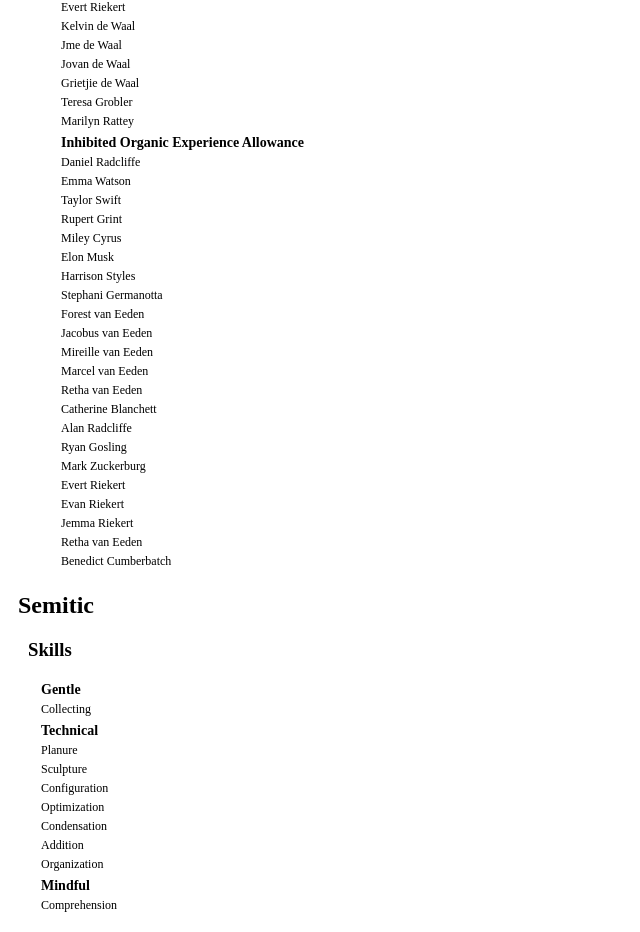
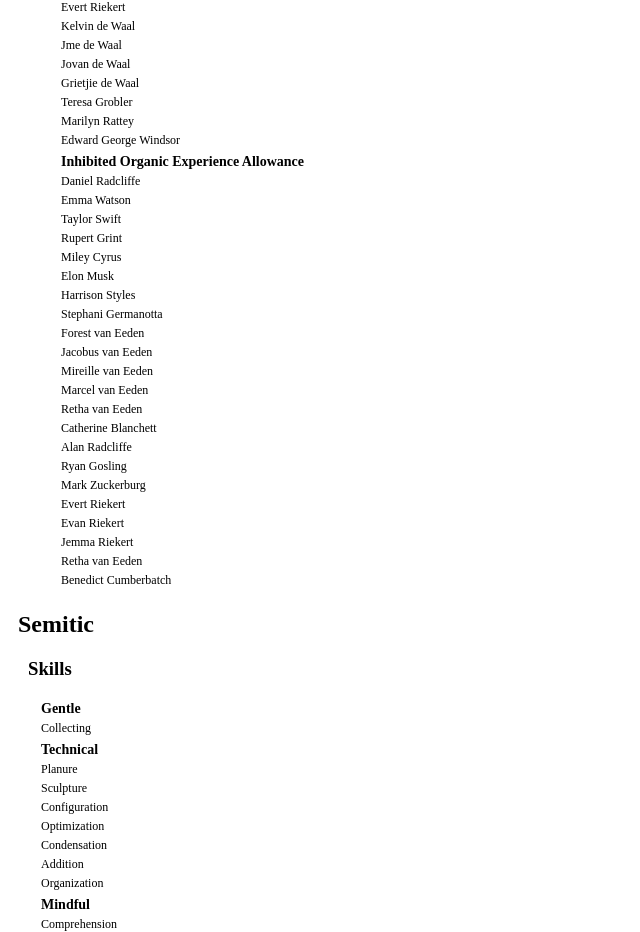
Before and after one commit to Copyright-Eden/repair, a plain HTML site: page index.html in a window 1280 px wide. Shown: the part 1075-2007 px from the top of the page, without its empty margins (0-640 px from the left). Drawn offline with Linux system fonts and the light colour scheme.

Commit message:
delayed organic experience addition

```diff
--- a/index.html
+++ b/index.html
@@ -60,6 +60,7 @@
                 <tr><td>Grietjie de Waal</td></tr>
                 <tr><td>Teresa Grobler</td></tr>
                 <tr><td>Marilyn Rattey</td></tr>
+                <tr><td>Edward George Windsor</td></tr>
               </table>
               <table class="h5">
                 <tr><th>Inhibited Organic Experience Allowance</th></tr>
```
